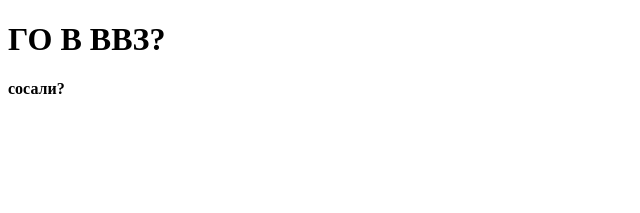
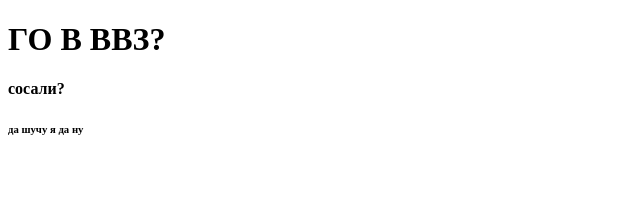
Before and after one commit to adekkgh/adekkdev-front, a SvelteKit app: page / in a window 1280 px wide. Shown: the top 213 px of the page, without its empty margins (0-640 px from the left). Built offline with nearby package versions, Linux system fonts and the light colour scheme.

Commit message:
test/autodeploy-3

```diff
--- a/src/routes/+page.svelte
+++ b/src/routes/+page.svelte
@@ -1,2 +1,3 @@
 <h1>ГО В ВВЗ?</h1>
 <h4>сосали?</h4>
+<h6>да шучу я да ну</h6>
```
